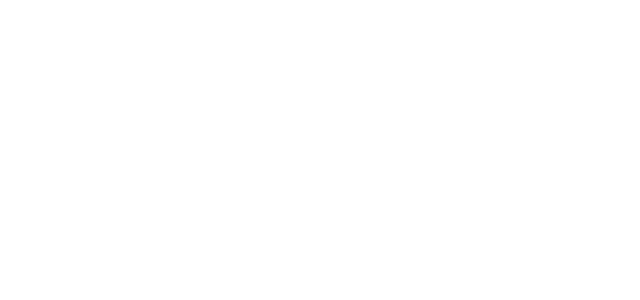
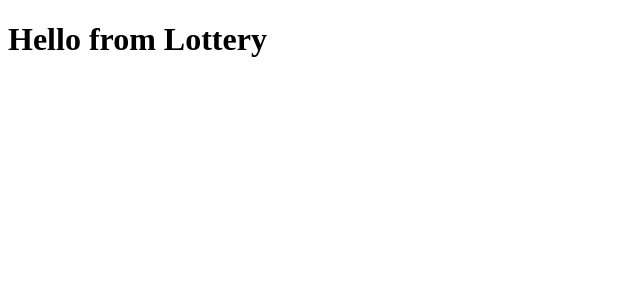
Before and after one commit to safi-io/React-2024, a React (Vite) app in the folder 02StatesReact/: page / in a window 1280 px wide. Shown: the top 300 px of the page, without its empty margins (0-640 px from the left). Built offline with nearby package versions, Linux system fonts and the light colour scheme.

Commit message:
Started Developing Lottery Game

```diff
--- a/02StatesReact/src/App.jsx
+++ b/02StatesReact/src/App.jsx
@@ -3,9 +3,12 @@
 // import Ludo from "./Ludo.jsx";
 // import Todo from "./Todo.jsx"
 
+import Lottery from "./Lottery";
+
 function App() {
   return (
     <>
+        <Lottery/>
     </>
   );
 }
--- /dev/null
+++ b/02StatesReact/src/Lottery.jsx
@@ -0,0 +1,5 @@
+export default function Lottery() {
+    return(
+        <h1>Hello from Lottery</h1>
+    );
+}
```
